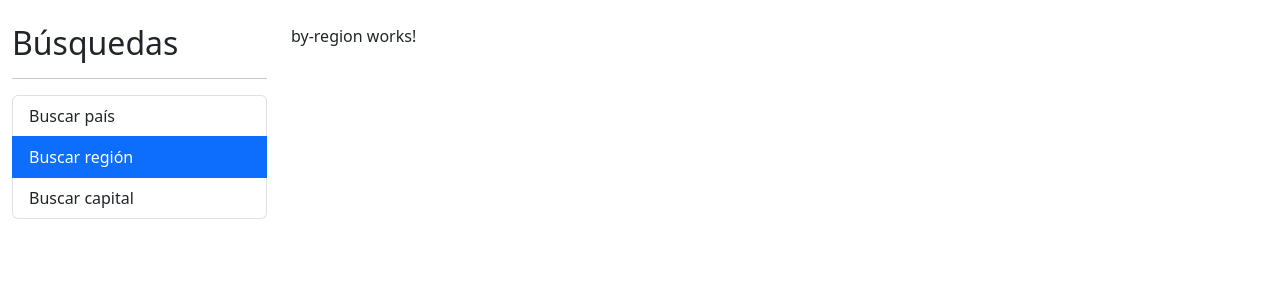
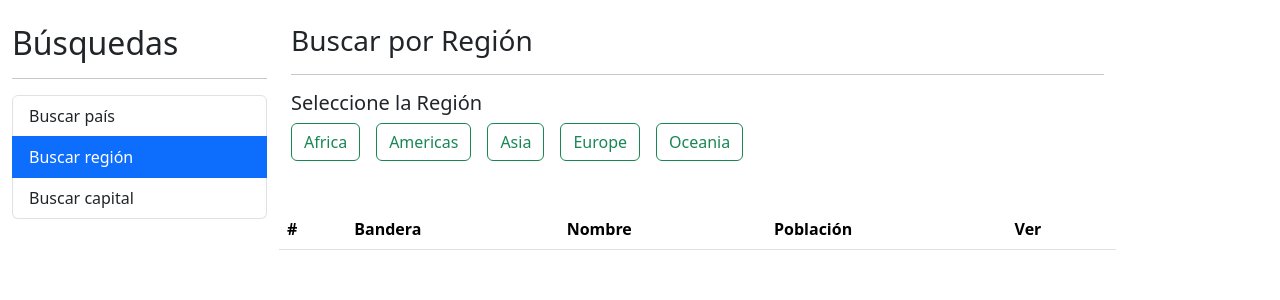
Before and after one commit to JaccN7/PaisesApp, an Angular app: page /region in a window 1280 px wide. Shown: the top 300 px of the page. Built offline with nearby package versions, Linux system fonts and the light colour scheme.

Commit message:
Modificar componente para buscar por región

```diff
--- a/src/app/pais/pages/by-region/by-region.component.html
+++ b/src/app/pais/pages/by-region/by-region.component.html
@@ -1 +1,23 @@
-<p>by-region works!</p>
+<h3>Buscar por Región <small>{{regionActiva | titlecase}}</small></h3>
+<hr>
+
+<h5>Seleccione la Región</h5>
+
+<div class="row">
+    <div class="col">
+        <!-- [class.btn-success]="region === regionActiva" -->
+        <!-- [ngClass]="{
+            'btn-success': region === regionActiva,
+            'btn-outline-success': region !== regionActiva
+        }" -->
+        <button *ngFor="let region of regiones"
+                [class]="getClassCSS( region )"
+                type="button"
+                (click)="activateRegion( region )"
+                (click)="buscarRegion( region )">
+            {{ region | titlecase}}
+        </button>
+    </div>
+</div>
+
+<app-country-table [paisesArray]="regionesArray" class="row mt-5"></app-country-table>
--- a/src/app/pais/pages/by-region/by-region.component.ts
+++ b/src/app/pais/pages/by-region/by-region.component.ts
@@ -1,11 +1,35 @@
-import { Component } from '@angular/core';
+import { Component, OnInit } from '@angular/core';
+import { PaisService } from '../../services/pais.service';
+import { Country } from '../../interfaces/pais.interface';
 
 @Component({
-  selector: 'app-by-region',
-  templateUrl: './by-region.component.html',
-  styles: [
-  ]
+    selector: 'app-by-region',
+    templateUrl: './by-region.component.html',
+    styles: [
+    ]
 })
 export class ByRegionComponent {
 
+    regiones: string[] = ['africa', 'americas', 'asia', 'europe', 'oceania'];
+    regionActiva: string = '';
+    public regionesArray: Country[] = [];
+
+    constructor( private paisService: PaisService) { }
+
+    getClassCSS(region: string): string {
+        return (region === this.regionActiva) ? 'btn btn-success me-3' : 'btn btn-outline-success me-3'
+    }
+
+    activateRegion(region: string) {
+        this.regionActiva = region;
+    }
+
+    buscarRegion(region: string) {
+        if(region === this.regionActiva) { return; }
+        this.regionesArray = [];
+        this.paisService.findByRegion(region).subscribe(resp => {
+            console.log(resp);
+            this.regionesArray = resp;
+        })
+    }
 }
--- a/src/app/pais/services/pais.service.ts
+++ b/src/app/pais/services/pais.service.ts
@@ -27,5 +27,9 @@ export class PaisService {
         return this.http.get<Country[]>(urlCapital);
     }
 
+    findByRegion(region: string): Observable<Country[]> {
+        const urlRegion = `${this.apiUrlBase }/region/${ region }`;
+        return this.http.get<Country[]>(urlRegion);
+    }
 
 }
```
